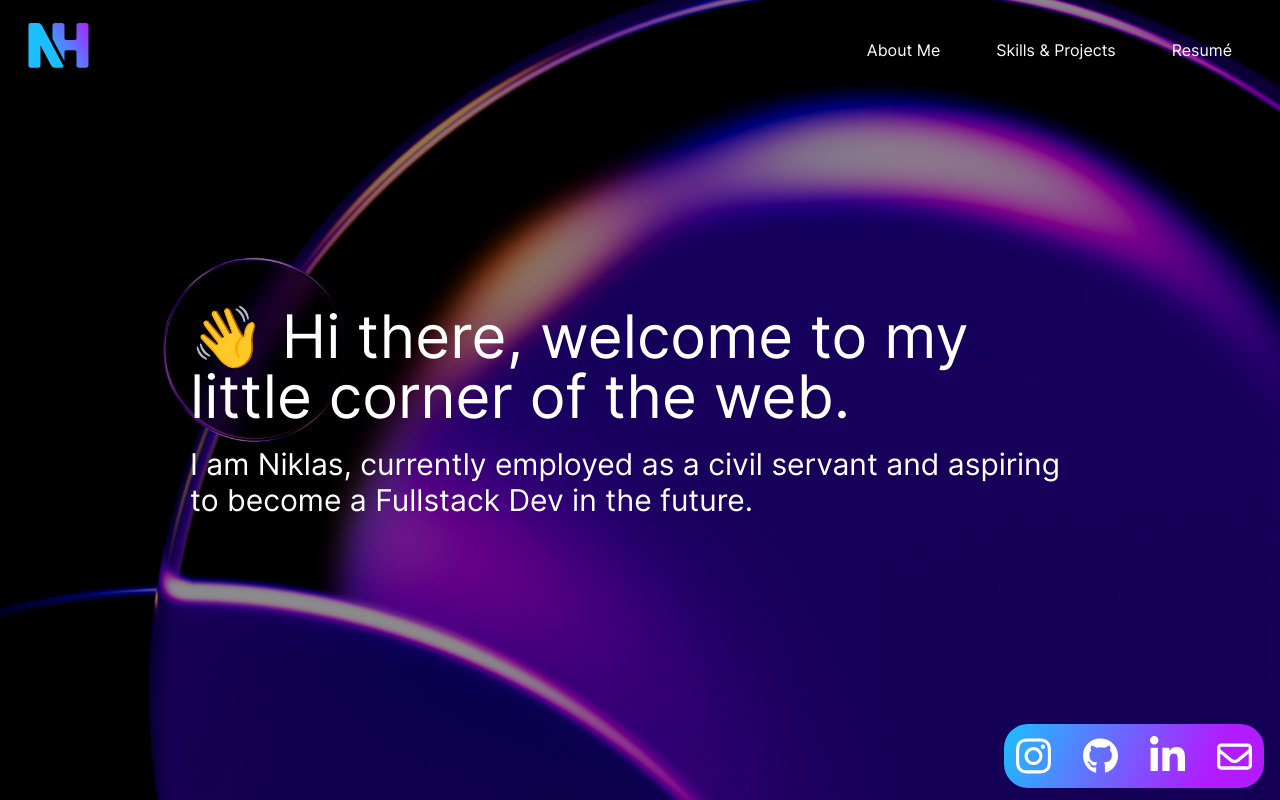
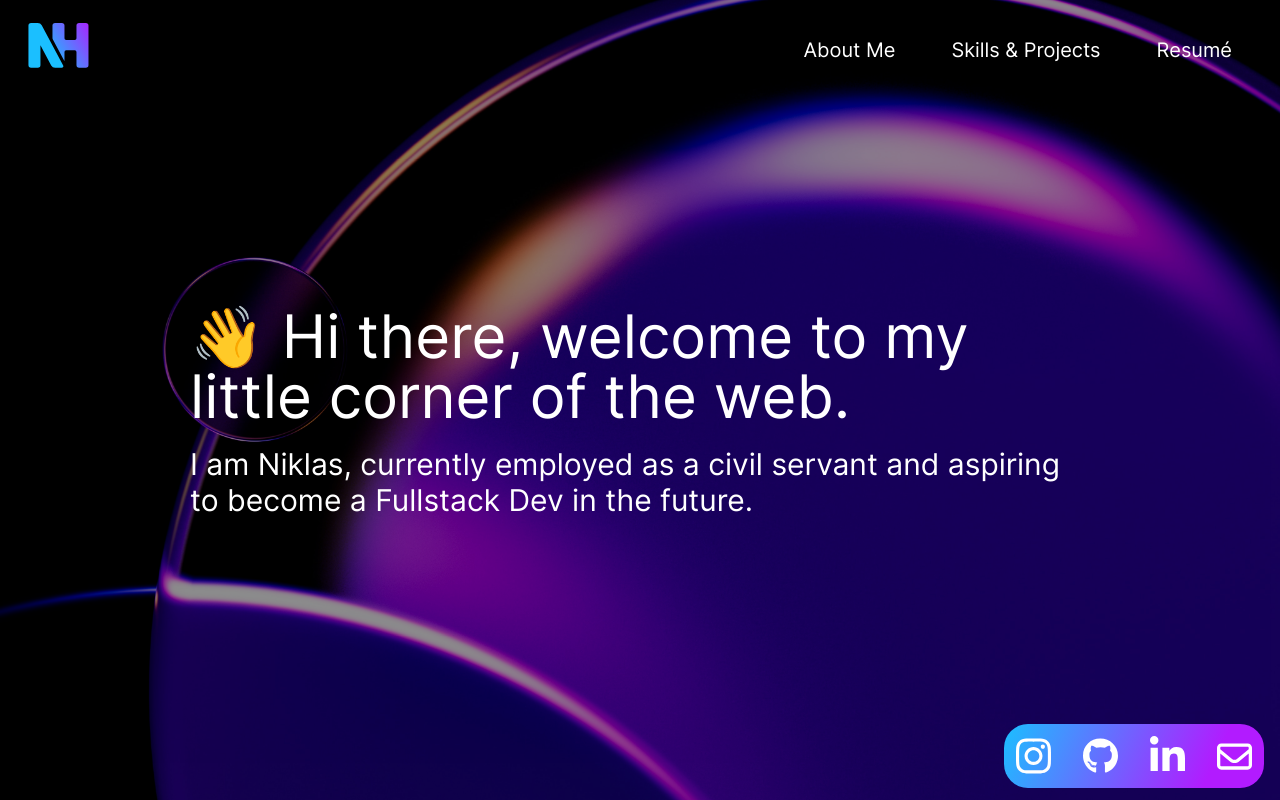
Before and after one commit to NiHaiden/website, a Next.js app: page / in a window 1280 px wide. Built offline with nearby package versions, Linux system fonts and the light colour scheme; a web font is replaced by a local one.

Commit message:
Increase text size, make navbar transparent again, optimize code and imports

```diff
--- a/components/Navbar.jsx
+++ b/components/Navbar.jsx
@@ -1,7 +1,7 @@
 import Image from "next/image";
 import Link from "next/link";
 
-export default function Navbar({ navbarOpen, setNavbarOpen }) {
+export default function Navbar({navbarOpen, setNavbarOpen}) {
     return (
         <header>
             <nav
@@ -13,7 +13,6 @@ export default function Navbar({ navbarOpen, setNavbarOpen }) {
                 </div>
 
 
-
                 <button
                     className="md:hidden flex top-0 right-0 z-20 relative w-20 h-10 text-white focus:outline-none"
                     onClick={() => setNavbarOpen(!navbarOpen)}
@@ -21,15 +20,15 @@ export default function Navbar({ navbarOpen, setNavbarOpen }) {
                     <div className="absolute w-10 transform -translate-x-1/2 -translate-y-1/2 left-1.5 top-1/2">
                         <span
                             className={`absolute h-0.5 w-10 bg-white transform transition duration-300 ease-in-out ${navbarOpen ? "rotate-45 delay-200" : "-translate-y-1.5"
-                                }`}
+                            }`}
                         ></span>
                         <span
                             className={`absolute h-0.5 bg-white transform transition-all duration-200 ease-in-out ${navbarOpen ? "w-0 opacity-50" : "w-10 delay-200 opacity-100"
-                                }`}
+                            }`}
                         ></span>
                         <span
                             className={`absolute h-0.5 w-10 bg-white transform transition duration-300 ease-in-out ${navbarOpen ? "-rotate-45 delay-200" : "translate-y-1.5"
-                                }`}
+                            }`}
                         ></span>
                     </div>
                 </button>
@@ -37,19 +36,15 @@ export default function Navbar({ navbarOpen, setNavbarOpen }) {
                 <div className="hidden w-full md:flex md:items-center md:w-auto" id="menu">
                     <ul
                         className="
-
-
-
               pt-10
-
-              rounded-3xl
-              text-base text-gray-700
+              text-xl text-gray-700
               md:flex
               md:justify-between
               md:pt-0"
                     >
                         <li>
-                            <a className="pl-8 pr-14 py-2 text-white block group  transition duration-300" href="aboutme"
+                            <a className="pl-8 pr-14 py-2 text-white block group transition duration-300"
+                               href="aboutme"
                             >About Me</a
                             >
                             <span
@@ -62,7 +57,7 @@ export default function Navbar({ navbarOpen, setNavbarOpen }) {
                         </li>
                         <li>
                             <a className={"py-2 pr-8 block text-white"}
-                                href={"aboutme"}>
+                               href={"aboutme"}>
                                 Resumé
                             </a>
                         </li>
```
